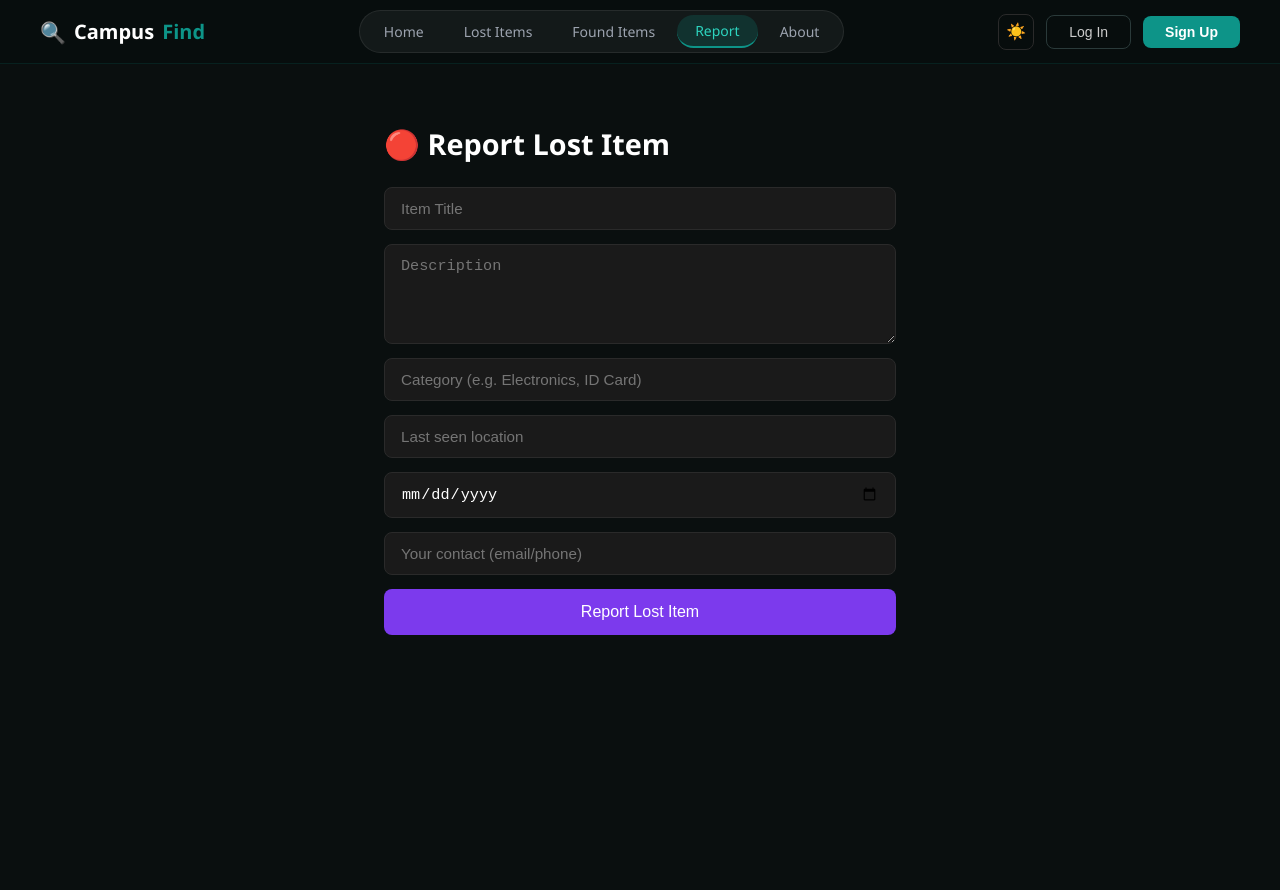
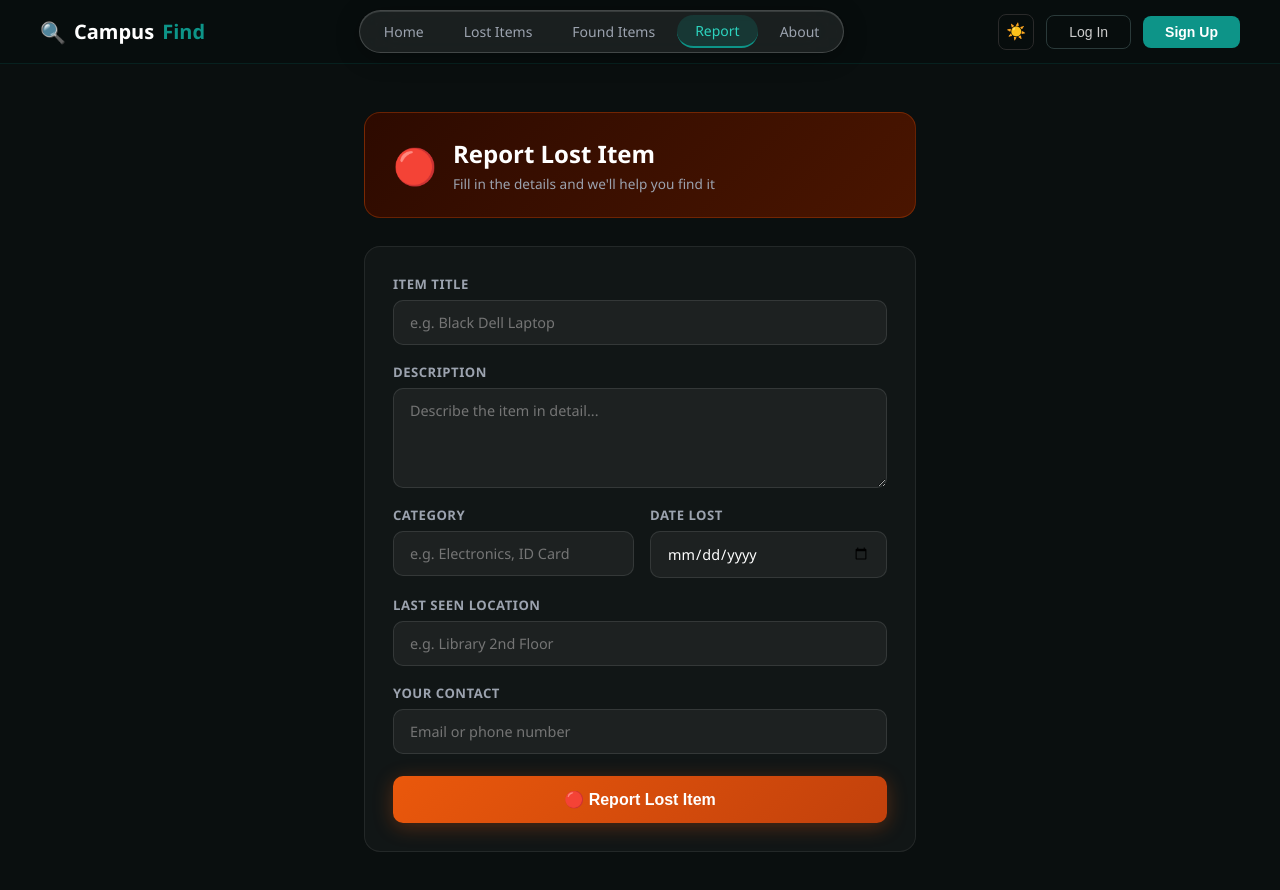
Before and after one commit to Zen-1104/campusfind, a React (Vite) app in the folder hackathon-frontend/: page /report-lost in a window 1280 px wide. Shown: the top 890 px of the page. Before the commit the page ends 800 px from the top, so only its background shows below. Built offline with nearby package versions, Linux system fonts and the light colour scheme.

Commit message:
UI changes

```diff
--- a/hackathon-frontend/src/api.js
+++ b/hackathon-frontend/src/api.js
@@ -27,3 +27,8 @@ export async function reportFoundItem(data) {
   })
   return res.json()
 }
+// Get all lost items for the logged-in user
+export async function getMyLostItems(userId) {
+  const res = await fetch(`${BASE_URL}/api/items/lost?user_id=${userId}`)
+  return res.json()
+}
--- a/hackathon-frontend/src/components/Navbar.css
+++ b/hackathon-frontend/src/components/Navbar.css
@@ -34,11 +34,15 @@
 .navbar-center {
   display: flex;
   align-items: center;
-  background: rgba(255,255,255,0.05);
-  border: 1px solid rgba(255,255,255,0.08);
+  background: rgba(255,255,255,0.08);
+  border: 1px solid rgba(255,255,255,0.18);
   border-radius: 999px;
   padding: 4px 6px;
   gap: 4px;
+  backdrop-filter: blur(20px);
+  -webkit-backdrop-filter: blur(20px);
+  box-shadow: 0 4px 24px rgba(0,0,0,0.3),
+              inset 0 1px 0 rgba(255,255,255,0.12);
 }
 
 .navbar-center a {
--- a/hackathon-frontend/src/index.css
+++ b/hackathon-frontend/src/index.css
@@ -11,6 +11,79 @@ body {
   min-height: 100vh;
 }
 
+/* Smooth scroll for entire site */
+html {
+  scroll-behavior: smooth;
+}
+
+/* Scrollbar */
 ::-webkit-scrollbar { width: 6px; }
 ::-webkit-scrollbar-track { background: #0a0f0f; }
 ::-webkit-scrollbar-thumb { background: #0d9488; border-radius: 3px; }
+
+/* Fade up animation */
+@keyframes fadeUp {
+  from {
+    opacity: 0;
+    transform: translateY(30px);
+  }
+  to {
+    opacity: 1;
+    transform: translateY(0);
+  }
+}
+
+/* Fade in animation */
+@keyframes fadeIn {
+  from { opacity: 0; }
+  to { opacity: 1; }
+}
+
+/* Slide in from left */
+@keyframes slideInLeft {
+  from {
+    opacity: 0;
+    transform: translateX(-40px);
+  }
+  to {
+    opacity: 1;
+    transform: translateX(0);
+  }
+}
+
+/* Slide in from right */
+@keyframes slideInRight {
+  from {
+    opacity: 0;
+    transform: translateX(40px);
+  }
+  to {
+    opacity: 1;
+    transform: translateX(0);
+  }
+}
+
+/* Reusable animation classes */
+.anim-fadeUp {
+  animation: fadeUp 0.6s ease forwards;
+}
+
+.anim-fadeIn {
+  animation: fadeIn 0.6s ease forwards;
+}
+
+.anim-slideLeft {
+  animation: slideInLeft 0.6s ease forwards;
+}
+
+.anim-slideRight {
+  animation: slideInRight 0.6s ease forwards;
+}
+
+/* Staggered delays */
+.delay-1 { animation-delay: 0.1s; opacity: 0; }
+.delay-2 { animation-delay: 0.2s; opacity: 0; }
+.delay-3 { animation-delay: 0.3s; opacity: 0; }
+.delay-4 { animation-delay: 0.4s; opacity: 0; }
+.delay-5 { animation-delay: 0.5s; opacity: 0; }
+.delay-6 { animation-delay: 0.6s; opacity: 0; }
--- a/hackathon-frontend/src/pages/Form.css
+++ b/hackathon-frontend/src/pages/Form.css
@@ -1,36 +1,87 @@
 .form-page {
-  max-width: 560px;
-  margin: 60px auto;
-  padding: 0 24px;
+  max-width: 600px;
+  margin: 48px auto;
+  padding: 0 24px 60px;
 }
 
-.form-title {
-  font-size: 1.8rem;
-  color: #ffffff;
-  margin-bottom: 24px;
+/* Header */
+.form-header {
+  display: flex;
+  align-items: center;
+  gap: 16px;
+  padding: 24px 28px;
+  border-radius: 16px;
+  margin-bottom: 28px;
 }
 
+.lost-header {
+  background: linear-gradient(135deg, #2d0a00, #4a1500);
+  border: 1px solid rgba(234, 88, 12, 0.3);
+}
+
+.found-header {
+  background: linear-gradient(135deg, #052e16, #14532d);
+  border: 1px solid rgba(22, 163, 74, 0.3);
+}
+
+.form-header-icon {
+  font-size: 2.2rem;
+}
+
+.form-header h2 {
+  font-size: 1.5rem;
+  font-weight: 700;
+  color: #ffffff;
+  margin-bottom: 4px;
+}
+
+.form-header p {
+  font-size: 0.85rem;
+  color: #9ca3af;
+}
+
+/* Form */
 .form {
+  background: rgba(255,255,255,0.03);
+  border: 1px solid rgba(255,255,255,0.08);
+  border-radius: 16px;
+  padding: 28px;
   display: flex;
   flex-direction: column;
-  gap: 14px;
+  gap: 18px;
+}
+
+.form-group {
+  display: flex;
+  flex-direction: column;
+  gap: 7px;
+}
+
+.form-group label {
+  font-size: 0.82rem;
+  font-weight: 600;
+  color: #9ca3af;
+  text-transform: uppercase;
+  letter-spacing: 0.5px;
+}
+
+.form-row {
+  display: grid;
+  grid-template-columns: 1fr 1fr;
+  gap: 16px;
 }
 
 .form input,
 .form textarea {
-  background-color: #1a1a1a;
-  border: 1px solid #2a2a2a;
-  border-radius: 8px;
+  background: rgba(255,255,255,0.05);
+  border: 1px solid rgba(255,255,255,0.1);
+  border-radius: 10px;
   padding: 12px 16px;
   color: #ffffff;
-  font-size: 0.95rem;
+  font-size: 0.9rem;
   outline: none;
-  transition: border-color 0.2s;
-}
-
-.form input:focus,
-.form textarea:focus {
-  border-color: #7c3aed;
+  transition: border-color 0.2s, box-shadow 0.2s;
+  font-family: inherit;
 }
 
 .form textarea {
@@ -38,39 +89,96 @@
   resize: vertical;
 }
 
-.form button {
-  background-color: #7c3aed;
-  color: white;
-  border: none;
-  padding: 14px;
-  border-radius: 8px;
-  font-size: 1rem;
-  cursor: pointer;
-  transition: background-color 0.2s;
+/* Lost form focus — orange/red */
+.form-lost .form input:focus,
+.form-lost .form textarea:focus {
+  border-color: rgba(234, 88, 12, 0.6);
+  box-shadow: 0 0 0 3px rgba(234, 88, 12, 0.1);
 }
 
-.form button:hover:not(:disabled) {
-  background-color: #6d28d9;
+/* Found form focus — green */
+.form-found .form input:focus,
+.form-found .form textarea:focus {
+  border-color: rgba(22, 163, 74, 0.6);
+  box-shadow: 0 0 0 3px rgba(22, 163, 74, 0.1);
 }
 
-.form button:disabled {
+/* Buttons */
+.submit-btn {
+  padding: 14px;
+  border-radius: 10px;
+  border: none;
+  font-size: 1rem;
+  font-weight: 700;
+  cursor: pointer;
+  transition: all 0.2s;
+  margin-top: 4px;
+}
+
+.submit-btn:hover:not(:disabled) {
+  transform: translateY(-2px);
+}
+
+.submit-btn:disabled {
   opacity: 0.6;
   cursor: not-allowed;
 }
 
+.lost-btn {
+  background: linear-gradient(135deg, #ea580c, #c2410c);
+  color: #fff;
+  box-shadow: 0 4px 20px rgba(234, 88, 12, 0.3);
+}
+
+.lost-btn:hover:not(:disabled) {
+  box-shadow: 0 8px 28px rgba(234, 88, 12, 0.45);
+}
+
+.found-btn {
+  background: linear-gradient(135deg, #16a34a, #15803d);
+  color: #fff;
+  box-shadow: 0 4px 20px rgba(22, 163, 74, 0.3);
+}
+
+.found-btn:hover:not(:disabled) {
+  box-shadow: 0 8px 28px rgba(22, 163, 74, 0.45);
+}
+
+/* Alerts */
 .alert {
   padding: 12px 16px;
-  border-radius: 8px;
+  border-radius: 10px;
   margin-bottom: 16px;
-  font-size: 0.9rem;
+  font-size: 0.875rem;
+  font-weight: 500;
 }
 
 .alert.success {
-  background-color: #14532d;
+  background: rgba(22, 163, 74, 0.15);
+  border: 1px solid rgba(22, 163, 74, 0.3);
   color: #86efac;
 }
 
 .alert.error {
-  background-color: #450a0a;
+  background: rgba(220, 38, 38, 0.15);
+  border: 1px solid rgba(220, 38, 38, 0.3);
   color: #fca5a5;
 }
+
+@media (max-width: 600px) {
+  .form-row { grid-template-columns: 1fr; }
+  .form { padding: 20px; }
+}
+.form-page {
+  animation: fadeUp 0.6s ease forwards;
+}
+
+.form-header {
+  animation: slideInLeft 0.5s ease 0.1s forwards;
+  opacity: 0;
+}
+
+.form {
+  animation: fadeUp 0.6s ease 0.2s forwards;
+  opacity: 0;
+}
--- a/hackathon-frontend/src/pages/Home.jsx
+++ b/hackathon-frontend/src/pages/Home.jsx
@@ -11,17 +11,17 @@ export default function Home() {
         <div className="hero-bg" />
 
         <div className="hero-content">
-          <div className="hero-badge">💚 YOUR CAMPUS. YOUR COMMUNITY.</div>
-          <h1>Lost something<br />on <span>campus?</span></h1>
-          <p>We help you find it faster. Report lost items or help others by listing what you've found.</p>
+          <div className="hero-badge anim-fadeUp delay-1">💚 YOUR CAMPUS. YOUR COMMUNITY.</div>
+          <h1 className="anim-fadeUp delay-2">Lost something<br />on <span>campus?</span></h1>
+          <p className="anim-fadeUp delay-3">We help you find it faster. Report lost items or help others by listing what you've found.</p>
 
-          <div className="hero-search">
+          <div className="hero-search anim-fadeUp delay-4">
             <span className="search-icon">🔍</span>
             <input placeholder="Search lost items (e.g., laptop, wallet, keys...)" />
             <span className="search-shortcut">⌘K</span>
           </div>
 
-          <div className="hero-buttons">
+          <div className="hero-buttons anim-fadeUp delay-5">
             <button className="hero-btn hero-btn-lost" onClick={() => navigate('/report-lost')}>
               <div className="hero-btn-icon">📋</div>
               <div>
@@ -40,7 +40,7 @@ export default function Home() {
         </div>
 
         {/* Floating trust card */}
-        <div className="hero-float-trust">
+        <div className="hero-float-trust anim-slideRight delay-3">
           <div className="trust-icon">🛡️</div>
           <div>
             <div className="trust-title">Safe & Trusted</div>
@@ -51,28 +51,28 @@ export default function Home() {
 
       {/* ── Stats ── */}
       <section className="stats-section">
-        <div className="stat-item">
+        <div className="stat-item anim-fadeUp delay-1">
           <div className="stat-icon">📋</div>
           <div>
             <div className="stat-num">120+</div>
             <div className="stat-label">Items Recovered</div>
           </div>
         </div>
-        <div className="stat-item">
+        <div className="stat-item anim-fadeUp delay-2">
           <div className="stat-icon">👥</div>
           <div>
             <div className="stat-num">850+</div>
             <div className="stat-label">Happy Students</div>
           </div>
         </div>
-        <div className="stat-item">
+        <div className="stat-item anim-fadeUp delay-3">
           <div className="stat-icon">🛡️</div>
           <div>
             <div className="stat-num">98%</div>
             <div className="stat-label">Successful Returns</div>
           </div>
         </div>
-        <div className="stat-item">
+        <div className="stat-item anim-fadeUp delay-4">
           <div className="stat-icon">⏱️</div>
           <div>
             <div className="stat-num">2.5 Days</div>
@@ -83,7 +83,7 @@ export default function Home() {
 
       {/* ── Browse ── */}
       <section className="browse-section">
-        <div className="browse-header">
+        <div className="browse-header anim-fadeUp delay-1">
           <div>
             <h2>Browse Items</h2>
             <p>See what others are looking for or what's been found.</p>
@@ -92,7 +92,7 @@ export default function Home() {
         </div>
 
         <div className="browse-cards">
-          <div className="browse-card lost-card" onClick={() => navigate('/lost')}>
+          <div className="browse-card lost-card anim-slideLeft delay-2" onClick={() => navigate('/lost')}>
             <div>
               <div className="card-icon-box">🔍</div>
               <div className="browse-card-text">
@@ -107,7 +107,7 @@ export default function Home() {
             <div className="browse-card-img">🎒</div>
           </div>
 
-          <div className="browse-card found-card" onClick={() => navigate('/found')}>
+          <div className="browse-card found-card anim-slideRight delay-3" onClick={() => navigate('/found')}>
             <div>
               <div className="card-icon-box">📦</div>
               <div className="browse-card-text">
@@ -126,7 +126,7 @@ export default function Home() {
 
       {/* ── Footer ── */}
       <footer className="site-footer">
-        <div className="footer-grid">
+        <div className="footer-grid anim-fadeUp delay-2">
           <div>
             <div className="footer-brand-name">🔍 Campus<span>Find</span></div>
             <p className="footer-desc">Bringing campus communities closer,<br />one item at a time.</p>
--- a/hackathon-frontend/src/pages/ReportFound.jsx
+++ b/hackathon-frontend/src/pages/ReportFound.jsx
@@ -28,19 +28,47 @@ export default function ReportFound() {
   }
 
   return (
-    <div className="form-page">
-      <h2 className="form-title">🟢 Report Found Item</h2>
-      {status === 'success' && <div className="alert success">Item reported successfully!</div>}
-      {status === 'error' && <div className="alert error">Something went wrong. Try again.</div>}
+    <div className="form-page form-found">
+      <div className="form-header found-header">
+        <div className="form-header-icon">🟢</div>
+        <div>
+          <h2>Report Found Item</h2>
+          <p>Help return this item to its rightful owner</p>
+        </div>
+      </div>
+
+      {status === 'success' && <div className="alert success">✅ Item reported successfully!</div>}
+      {status === 'error' && <div className="alert error">❌ Something went wrong. Try again.</div>}
+
       <form className="form" onSubmit={handleSubmit}>
-        <input name="title" placeholder="Item Title" value={form.title} onChange={handleChange} required />
-        <textarea name="description" placeholder="Description" value={form.description} onChange={handleChange} required />
-        <input name="category" placeholder="Category (e.g. Electronics, ID Card)" value={form.category} onChange={handleChange} />
-        <input name="location" placeholder="Where did you find it?" value={form.location} onChange={handleChange} required />
-        <input name="date_found" type="date" value={form.date_found} onChange={handleChange} required />
-        <input name="contact" placeholder="Your contact (email/phone)" value={form.contact} onChange={handleChange} required />
-        <button type="submit" disabled={loading}>
-          {loading ? 'Submitting...' : 'Report Found Item'}
+        <div className="form-group">
+          <label>Item Title</label>
+          <input name="title" placeholder="e.g. Blue Water Bottle" value={form.title} onChange={handleChange} required />
+        </div>
+        <div className="form-group">
+          <label>Description</label>
+          <textarea name="description" placeholder="Describe the item in detail..." value={form.description} onChange={handleChange} required />
+        </div>
+        <div className="form-row">
+          <div className="form-group">
+            <label>Category</label>
+            <input name="category" placeholder="e.g. Electronics, ID Card" value={form.category} onChange={handleChange} />
+          </div>
+          <div className="form-group">
+            <label>Date Found</label>
+            <input name="date_found" type="date" value={form.date_found} onChange={handleChange} required />
+          </div>
+        </div>
+        <div className="form-group">
+          <label>Where Did You Find It?</label>
+          <input name="location" placeholder="e.g. Canteen, Ground Floor" value={form.location} onChange={handleChange} required />
+        </div>
+        <div className="form-group">
+          <label>Your Contact</label>
+          <input name="contact" placeholder="Email or phone number" value={form.contact} onChange={handleChange} required />
+        </div>
+        <button type="submit" className="submit-btn found-btn" disabled={loading}>
+          {loading ? 'Submitting...' : '🟢 Report Found Item'}
         </button>
       </form>
     </div>
--- a/hackathon-frontend/src/pages/ReportLost.jsx
+++ b/hackathon-frontend/src/pages/ReportLost.jsx
@@ -28,19 +28,47 @@ export default function ReportLost() {
   }
 
   return (
-    <div className="form-page">
-      <h2 className="form-title">🔴 Report Lost Item</h2>
-      {status === 'success' && <div className="alert success">Item reported successfully!</div>}
-      {status === 'error' && <div className="alert error">Something went wrong. Try again.</div>}
+    <div className="form-page form-lost">
+      <div className="form-header lost-header">
+        <div className="form-header-icon">🔴</div>
+        <div>
+          <h2>Report Lost Item</h2>
+          <p>Fill in the details and we'll help you find it</p>
+        </div>
+      </div>
+
+      {status === 'success' && <div className="alert success">✅ Item reported successfully!</div>}
+      {status === 'error' && <div className="alert error">❌ Something went wrong. Try again.</div>}
+
       <form className="form" onSubmit={handleSubmit}>
-        <input name="title" placeholder="Item Title" value={form.title} onChange={handleChange} required />
-        <textarea name="description" placeholder="Description" value={form.description} onChange={handleChange} required />
-        <input name="category" placeholder="Category (e.g. Electronics, ID Card)" value={form.category} onChange={handleChange} />
-        <input name="location" placeholder="Last seen location" value={form.location} onChange={handleChange} required />
-        <input name="date_lost" type="date" value={form.date_lost} onChange={handleChange} required />
-        <input name="contact" placeholder="Your contact (email/phone)" value={form.contact} onChange={handleChange} required />
-        <button type="submit" disabled={loading}>
-          {loading ? 'Submitting...' : 'Report Lost Item'}
+        <div className="form-group">
+          <label>Item Title</label>
+          <input name="title" placeholder="e.g. Black Dell Laptop" value={form.title} onChange={handleChange} required />
+        </div>
+        <div className="form-group">
+          <label>Description</label>
+          <textarea name="description" placeholder="Describe the item in detail..." value={form.description} onChange={handleChange} required />
+        </div>
+        <div className="form-row">
+          <div className="form-group">
+            <label>Category</label>
+            <input name="category" placeholder="e.g. Electronics, ID Card" value={form.category} onChange={handleChange} />
+          </div>
+          <div className="form-group">
+            <label>Date Lost</label>
+            <input name="date_lost" type="date" value={form.date_lost} onChange={handleChange} required />
+          </div>
+        </div>
+        <div className="form-group">
+          <label>Last Seen Location</label>
+          <input name="location" placeholder="e.g. Library 2nd Floor" value={form.location} onChange={handleChange} required />
+        </div>
+        <div className="form-group">
+          <label>Your Contact</label>
+          <input name="contact" placeholder="Email or phone number" value={form.contact} onChange={handleChange} required />
+        </div>
+        <button type="submit" className="submit-btn lost-btn" disabled={loading}>
+          {loading ? 'Submitting...' : '🔴 Report Lost Item'}
         </button>
       </form>
     </div>
```
Also changed, not shown: hackathon-frontend/src/pages/Home.css (+4 -4 lines), hackathon-frontend/src/pages/Items.css (+11 -3 lines), hackathon-frontend/src/components/StatusTicker.jsx (added), hackathon-frontend/src/pages/StudentDashboard.css (added), hackathon-frontend/src/pages/StudentDashboard.jsx (added).
